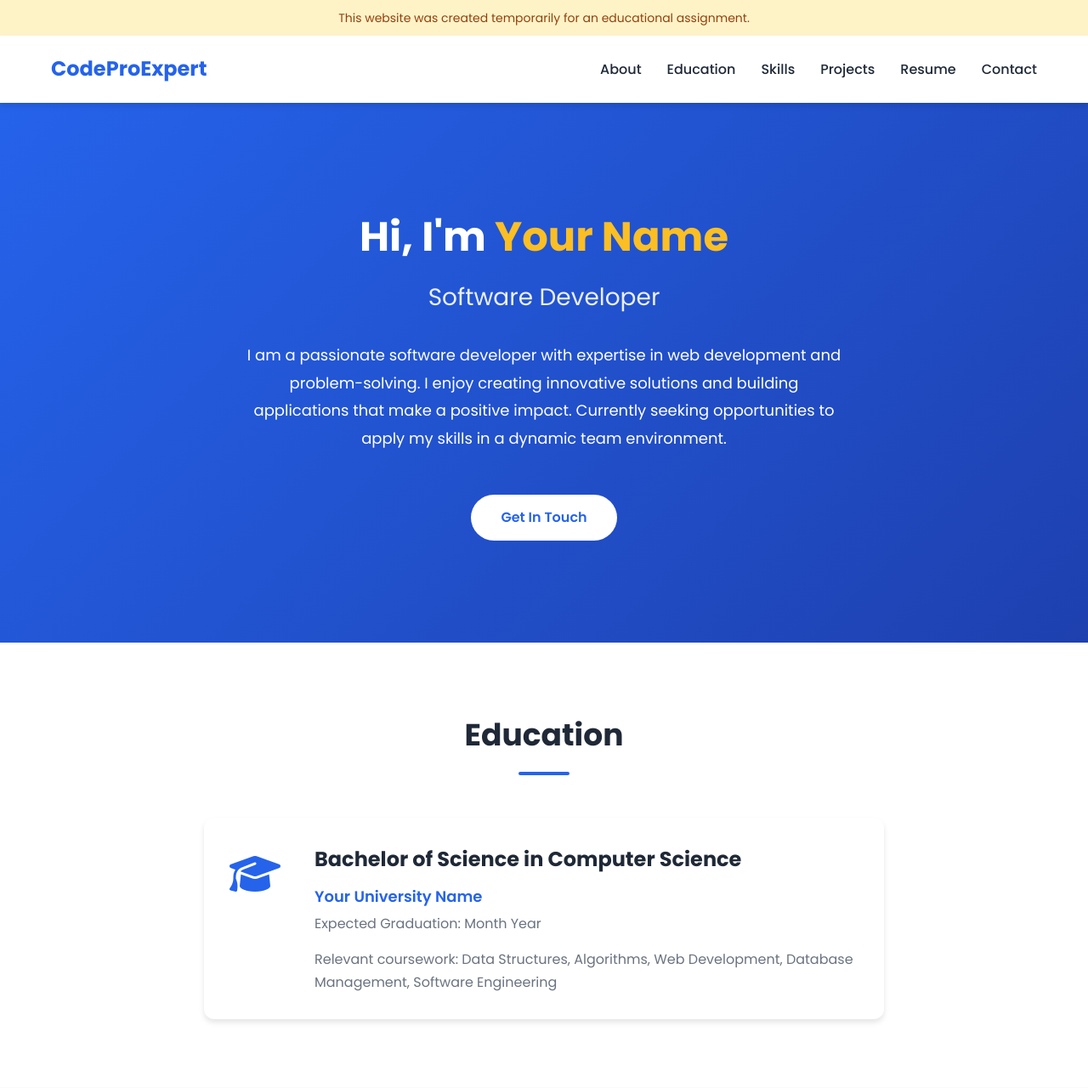
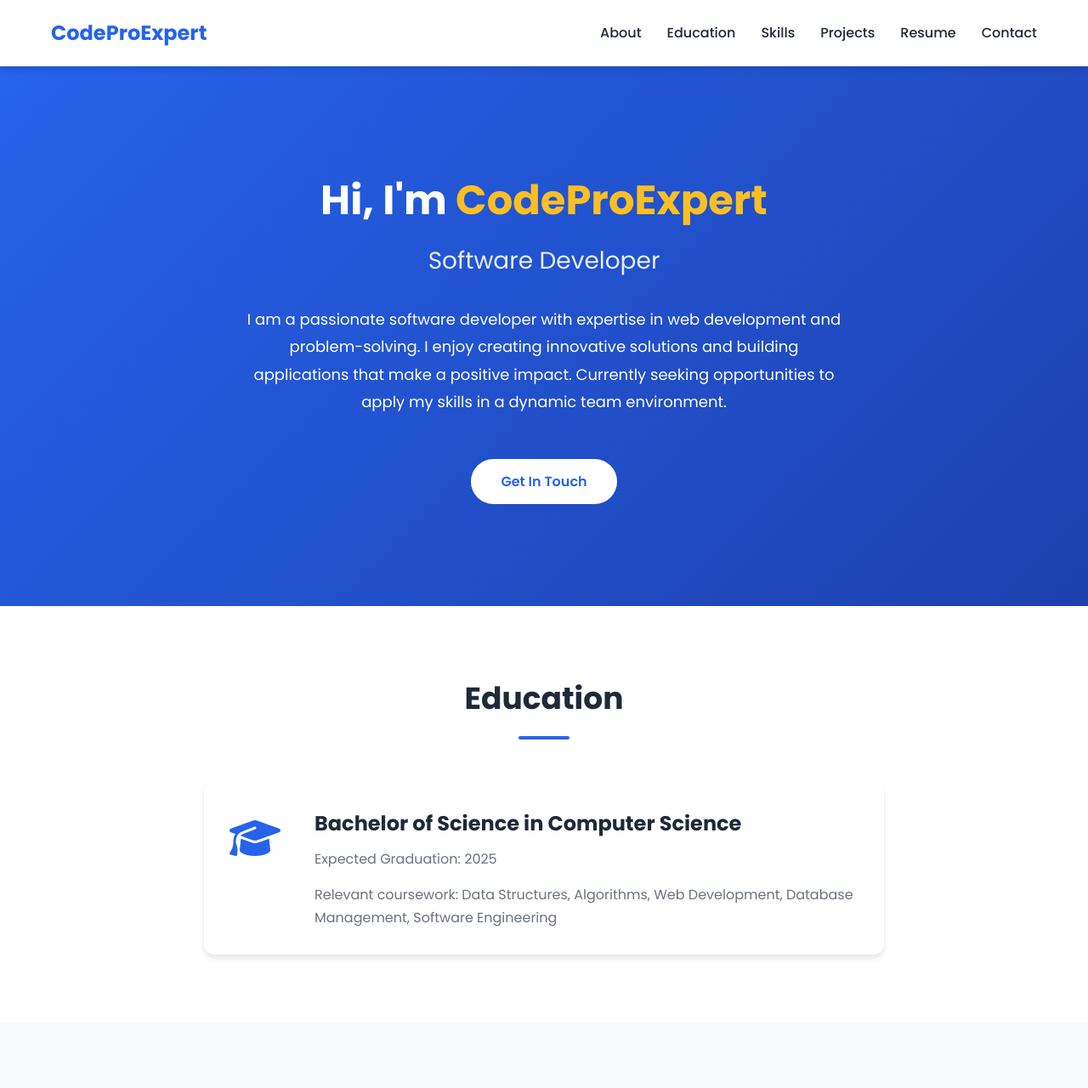
Before and after one commit to codeproexpert1/codeproexpert1.github.io, a plain HTML site: page index.html in a window 1280 px wide. Shown: the top 1280 px of the page at 85% size. Drawn offline with Linux system fonts and the light colour scheme.

Commit message:
Update index.html

```diff
--- a/index.html
+++ b/index.html
@@ -11,10 +11,7 @@
 </head>
 
 <body>
-    <!-- Disclaimer (optional - remove after grading) -->
-    <div class="disclaimer">
-        This website was created temporarily for an educational assignment.
-    </div>
+
 
     <!-- Header/Navigation -->
     <header>
@@ -34,7 +31,7 @@
     <!-- Hero Section with Summarizing Statement -->
     <section id="about" class="hero">
         <div class="hero-content">
-            <h1>Hi, I'm <span class="highlight">Your Name</span></h1>
+            <h1>Hi, I'm <span class="highlight">CodeProExpert</span></h1>
             <h2>Software Developer</h2>
             <p class="summarizing-statement">
                 I am a passionate software developer with expertise in web development and problem-solving.
@@ -55,8 +52,8 @@
                 </div>
                 <div class="education-details">
                     <h3>Bachelor of Science in Computer Science</h3>
-                    <p class="institution">Your University Name</p>
-                    <p class="duration">Expected Graduation: Month Year</p>
+                    <p class="institution"></p>
+                    <p class="duration">Expected Graduation: 2025</p>
                     <p class="description">
                         Relevant coursework: Data Structures, Algorithms, Web Development,
                         Database Management, Software Engineering
```
